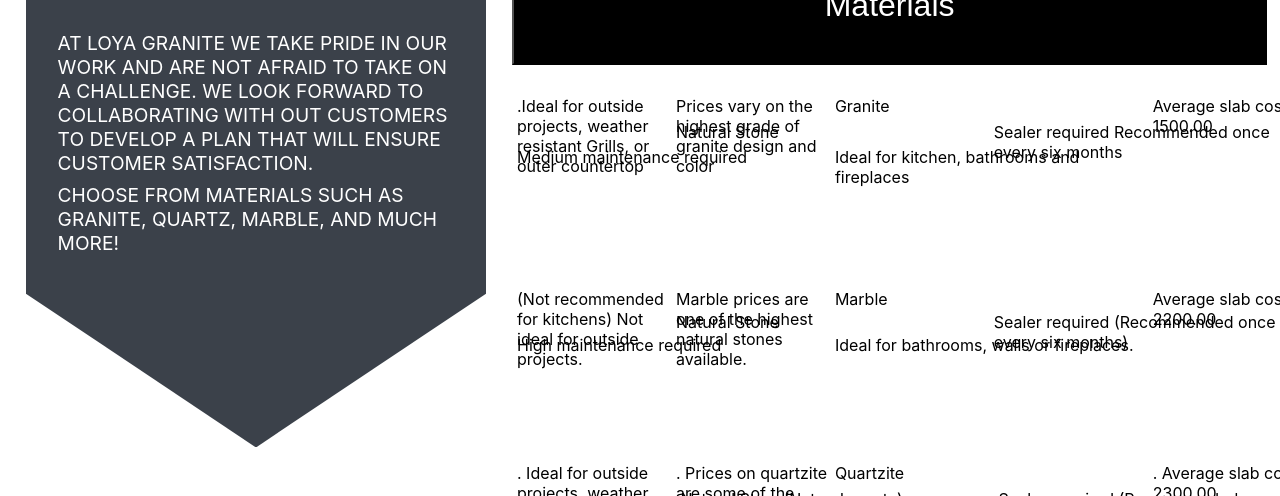
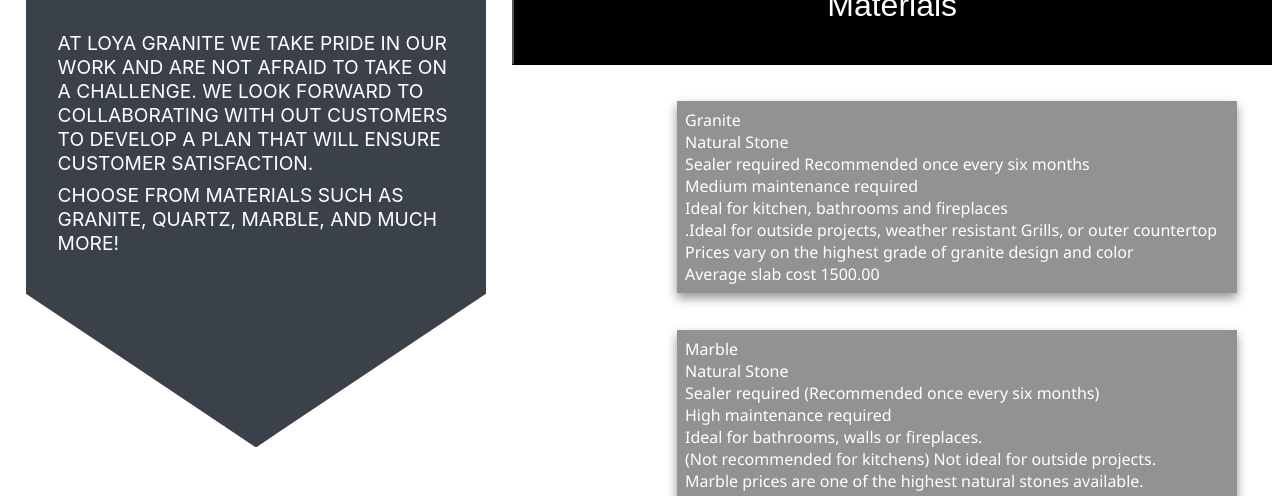
Before and after one commit to mrivera0014/loya-granite, a React (Create React App) app: page /projects in a window 1280 px wide. Both pictures are taken after a click on the button "Materials". Shown: the part 304-800 px from the top of the page. Built offline with nearby package versions, Linux system fonts and the light colour scheme.

Commit message:
added some styling

```diff
--- a/src/Components/Projects/Projects.js
+++ b/src/Components/Projects/Projects.js
@@ -114,7 +114,7 @@ return (
 
           return (
             <div className={`materials ${materialsToggle ? "show" : ""}  `}>
-            <div  className={`materials-grid   `  }>
+            <div  className={`materials-subContainer   `  }>
               <div className={`materials-sub` }>{item.itemName}</div>
               <div className={`materials-sub` } >{item.itemDesc}</div>
               <div className={`materials-sub` }>{item.itemSealRequirement}</div>
--- a/src/Components/Projects/projects.css
+++ b/src/Components/Projects/projects.css
@@ -429,12 +429,13 @@
     object-fit: fill;
 }
 .projects_materials{
-    width: 59%;
+    width: 99%;
     min-height: 15vh;
     color: white;
     background: black;
     font-size: 200%;
     cursor:pointer;
+
 }
 .projects_materials:hover{
     background: rgba(0,0,0,0.5);
@@ -443,35 +444,39 @@
 
 
 .materials{
-    height: 82%;
+    height: 100%;
     display: none;
     margin: 5px;
 
 }
 .materials_container{
-    overflow-y: scroll;
+    overflow: auto;
+    box-shadow: 15px 15px 1px black ;
 
 }
 
-.materials-sub{
-    /* background: black;
-    display: flex;
-    justify-content: center;
-    align-items: center;
 
-    height: 20rem;
-    width: 100%;
-    border: 1px solid white;
-    position: relative;
-    -webkit-clip-path: polygon(50% 0%,100% 25%,100% 75%, 50% 100%, 0% 75%, 0% 25%);
-    clip-path: polygon(50% 0%,100% 25%,100% 75%, 50% 100%, 0% 75%, 0% 25%);
-
-     */
+.materials-subContainer{
+    padding: 0.5rem;
+    width: 35rem;
+    margin: 1rem 0rem 0rem 10rem;
+    float: left;
+    background-color: #929292;
+    box-shadow: 0px 5px 10px 0px #929292;
+    color: #ffff;
+    font-family:
+        'Segoe UI',
+        'Roboto',
+        'Oxygen',
+        'Ubuntu',
+        'Cantarell',
+        'Fira Sans',
+        'Droid Sans',
+        'Helvetica Neue',
+        sans-serif;
 }
 
-
-
-.modal-pictures-sub,.materials-grid{
+.modal-pictures-sub{
     /*gallery*/
     display: grid;
     grid-template-columns: repeat(8,1fr);
@@ -598,6 +603,7 @@
     position: relative;
     left: 40%;
     max-height: 40%;
+    width: 60%;
     flex-direction: column;
 }
 
@@ -608,7 +614,6 @@
 }
 
 .show {
-        display: grid;
     grid-template-columns: repeat(8,1fr);
     grid-auto-rows:15%;
     grid-gap:1.5px;
@@ -626,6 +631,7 @@
     }
     .photoCollection{
         left:0%;
+
     }
     .picture-container{
         width: 30vw;
```
